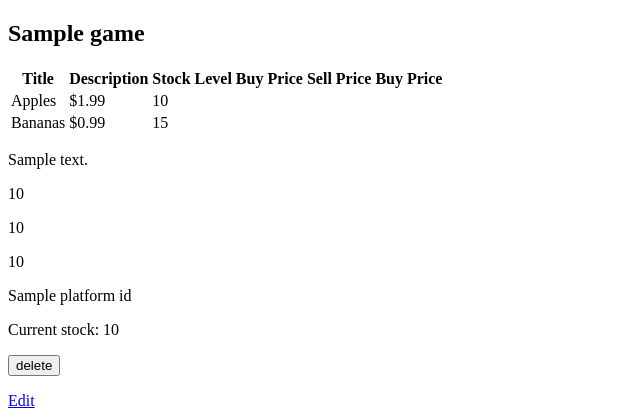
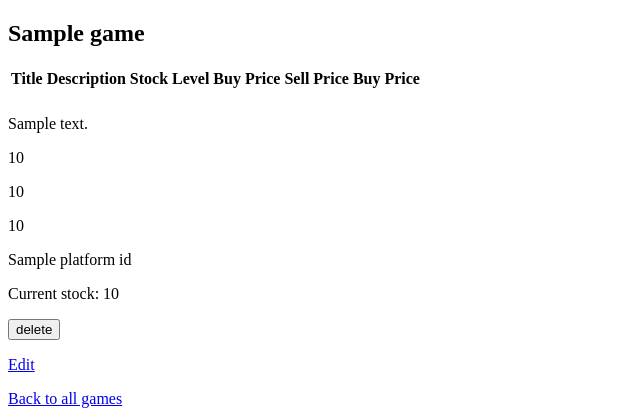
Before and after one commit to cseath88/python_project, a Flask app: page /games/1 in a window 1280 px wide. Shown: the part 88-508 px from the top of the page, without its empty margins (0-640 px from the left). Run offline with Flask 3, Linux system fonts and the light colour scheme; a database or web service that is not in the repository returns one stand-in record (values such as "Sample title"); lists and menus that the app fills with data are empty; some libraries are stand-ins or nearby versions.

Commit message:
edited games/show

```diff
--- a/templates/games/show.jinja
+++ b/templates/games/show.jinja
@@ -12,14 +12,14 @@
         <th>Buy Price</th>
     </tr>
     <tr>
-        <td>Apples</td>
-        <td>$1.99</td>
-        <td>10</td>
+        <td></td>
+        <td></td>
+        <td></td>
     </tr>
     <tr>
-        <td>Bananas</td>
-        <td>$0.99</td>
-        <td>15</td>
+        <td></td>
+        <td></td>
+        <td></td>
     </tr>
 </table>
 <p>{{ games.description }}</p>
```
